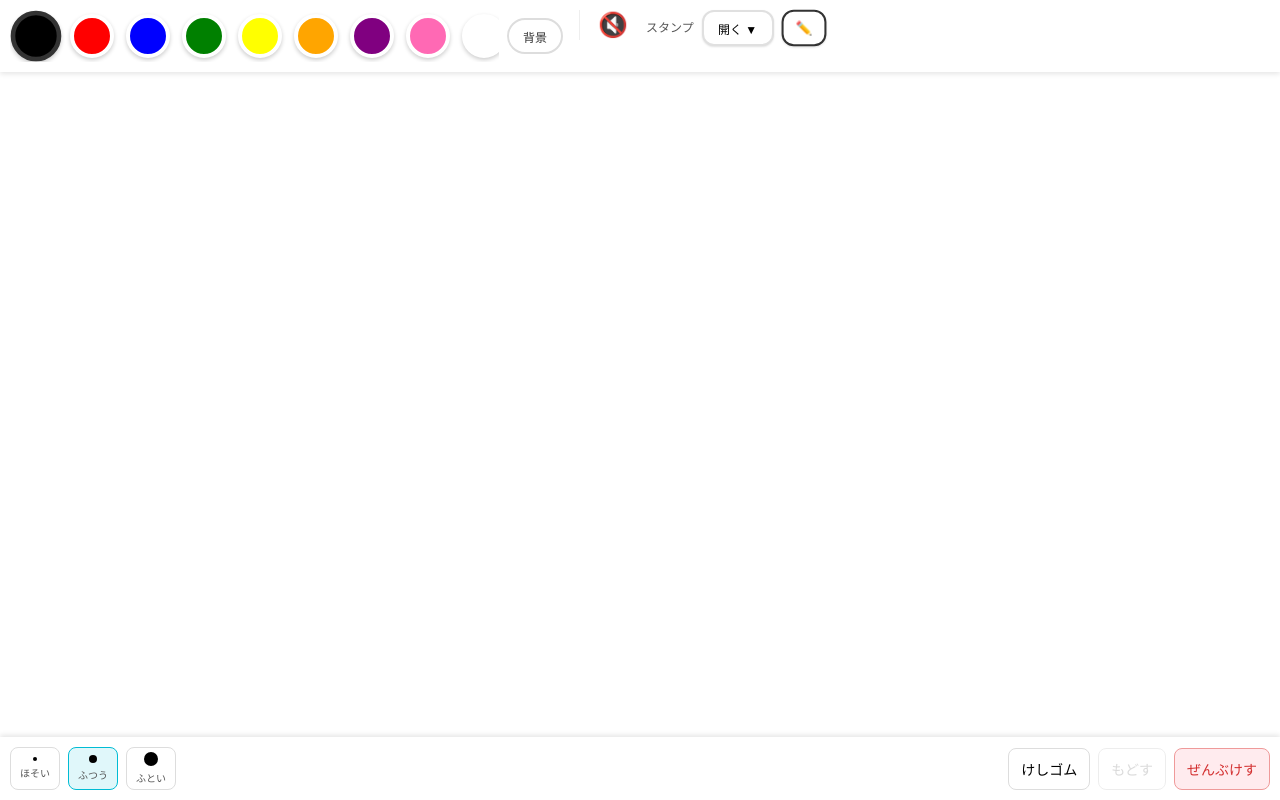
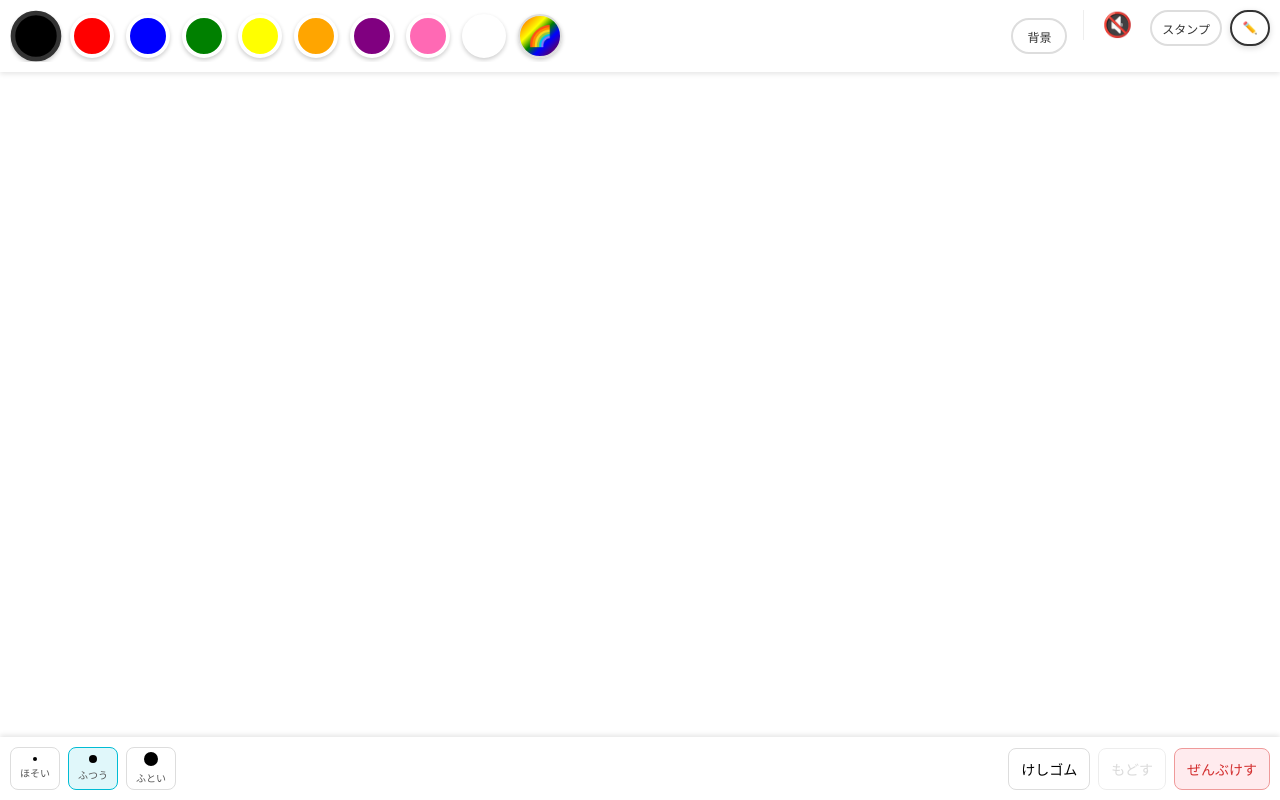
Before and after one commit to santa928/kidsPaint, a React (Vite) app: page / in a window 1280 px wide. Built offline with nearby package versions, Linux system fonts and the light colour scheme.

Commit message:
スタンプUIを背景ポップオーバー方式に統一

```diff
--- a/src/App.css
+++ b/src/App.css
@@ -29,20 +29,6 @@
   z-index: 0;
 }
 
-.app-container.stamp-panel-open .canvas-area {
-  pointer-events: none;
-}
-
-.stamp-overlay-mask {
-  position: fixed;
-  top: var(--top-bar-height, 60px);
-  left: 0;
-  right: 0;
-  bottom: 0;
-  background: rgba(255, 255, 255, 0.01);
-  z-index: 30;
-}
-
 .bottom-bar {
   flex: 0 0 auto;
   padding: 10px;
--- a/src/App.tsx
+++ b/src/App.tsx
@@ -162,7 +162,7 @@
   } as CSSProperties;
 
   return (
-    <div className={`app-container ${isStampPanelOpen ? 'stamp-panel-open' : ''}`} style={appStyle}>
+    <div className="app-container" style={appStyle}>
       <header className="top-bar" ref={topBarRef}>
         <ColorPicker
           selectedColor={color}
@@ -184,14 +184,6 @@
           onToggleOpen={() => setIsStampPanelOpen((prev) => !prev)}
         />
       </header>
-
-      {isStampPanelOpen && (
-        <div
-          className="stamp-overlay-mask"
-          onClick={() => setIsStampPanelOpen(false)}
-          aria-hidden="true"
-        />
-      )}
 
       <main className="canvas-area">
         <Canvas
--- a/src/components/StampPicker.css
+++ b/src/components/StampPicker.css
@@ -1,52 +1,76 @@
 .stamp-picker-container {
-    display: flex;
-    flex-direction: column;
-    gap: 6px;
-    flex: 1;
-    min-width: 260px;
-}
-
-.stamp-header {
     display: flex;
     align-items: center;
     gap: 8px;
-    flex-wrap: wrap;
 }
 
-.stamp-title {
-    font-size: 12px;
-    color: #555;
-    font-weight: 600;
+.stamp-row {
+    display: flex;
+    align-items: center;
+    gap: 8px;
 }
 
-.stamps-scroll {
+.stamp-toggle-btn,
+.stamp-draw-btn {
+    height: 36px;
+    border-radius: 18px;
+    border: 2px solid #ddd;
+    background: #fff;
+    color: #333;
+    font-size: 12px;
+    font-weight: 600;
+    cursor: pointer;
+}
+
+.stamp-toggle-btn {
+    min-width: 56px;
+    padding: 0 10px;
+    white-space: nowrap;
+}
+
+.stamp-draw-btn {
+    min-width: 40px;
+    padding: 0 10px;
+}
+
+.stamp-toggle-btn.active,
+.stamp-draw-btn.active {
+    border-color: #333;
+    box-shadow: 0 2px 6px rgba(0, 0, 0, 0.15);
+}
+
+.stamp-popover {
+    position: fixed;
+    top: calc(var(--top-bar-height, 60px) + 6px);
+    left: 10px;
+    right: 10px;
+    background: #fff;
+    border-radius: 14px;
+    padding: 6px 8px;
+    box-shadow: 0 6px 14px rgba(0, 0, 0, 0.15);
+    z-index: 35;
+}
+
+.stamp-items-scroll {
     display: flex;
     overflow-x: auto;
     overflow-y: hidden;
     gap: 10px;
-    padding: 8px 10px;
+    padding: 2px 4px;
     scrollbar-width: none;
-    position: fixed;
-    top: calc(var(--top-bar-height, 60px) + 6px);
-    left: 10px;
-    right: 10px;
-    max-width: calc(100vw - 20px);
-    background: #ffffff;
-    border: 2px solid #e0e0e0;
-    border-radius: 12px;
-    box-shadow: 0 6px 16px rgba(0, 0, 0, 0.12);
-    z-index: 30;
-    pointer-events: auto;
+    min-width: 0;
+    width: 100%;
     touch-action: pan-x;
     -webkit-overflow-scrolling: touch;
     overscroll-behavior-x: contain;
+    overscroll-behavior-y: none;
 }
 
-.stamps-scroll::-webkit-scrollbar {
+.stamp-items-scroll::-webkit-scrollbar {
     display: none;
 }
 
-.stamp-chip {
+.stamp-item-chip {
     display: inline-flex;
     align-items: center;
     justify-content: center;
@@ -55,33 +79,16 @@
     height: 44px;
     border-radius: 12px;
     border: 2px solid #e0e0e0;
-    background: #ffffff;
+    background: #fff;
     box-shadow: 0 1px 2px rgba(0, 0, 0, 0.12);
     padding: 6px 8px;
     cursor: pointer;
     flex-shrink: 0;
 }
 
-.stamp-chip.selected {
+.stamp-item-chip.selected {
     border-color: #333;
     transform: scale(1.02);
-}
-
-.stamp-chip.draw-mode {
-    min-width: 44px;
-    height: 36px;
-    padding: 2px 6px;
-}
-
-.stamp-chip.stamp-toggle {
-    min-width: 72px;
-    height: 36px;
-    padding: 2px 8px;
-    font-size: 12px;
-}
-
-.stamp-chip.stamp-toggle.open {
-    border-color: #333;
 }
 
 .stamp-icon {
--- a/src/components/StampPicker.tsx
+++ b/src/components/StampPicker.tsx
@@ -28,19 +28,20 @@
     onToggleOpen,
 }) => {
     return (
-        <div className={`stamp-picker-container ${isOpen ? 'open' : 'closed'}`}>
-            <div className="stamp-header">
-                <span className="stamp-title">スタンプ</span>
+        <div className="stamp-picker-container">
+            <div className="stamp-row">
                 <button
-                    className={`stamp-chip stamp-toggle ${isOpen ? 'open' : ''}`}
+                    type="button"
+                    className={`stamp-toggle-btn ${isOpen ? 'active' : ''}`}
                     onClick={onToggleOpen}
                     aria-expanded={isOpen}
-                    aria-label={isOpen ? 'スタンプ一覧を閉じる' : 'スタンプ一覧を開く'}
+                    aria-controls="stamp-popover"
                 >
-                    {isOpen ? '閉じる ▲' : '開く ▼'}
+                    スタンプ
                 </button>
                 <button
-                    className={`stamp-chip draw-mode ${!isStampMode ? 'selected' : ''}`}
+                    type="button"
+                    className={`stamp-draw-btn ${!isStampMode ? 'active' : ''}`}
                     onClick={onSelectDrawMode}
                     aria-label="おえかきモード"
                 >
@@ -48,11 +49,13 @@
                 </button>
             </div>
             {isOpen && (
-                <div className="stamps-scroll">
+                <div className="stamp-popover" id="stamp-popover">
+                    <div className="stamp-items-scroll">
                         {stamps.map((stamp) => (
                             <button
                                 key={stamp.id}
-                            className={`stamp-chip ${isStampMode && selectedStamp === stamp.id ? 'selected' : ''}`}
+                                type="button"
+                                className={`stamp-item-chip ${isStampMode && selectedStamp === stamp.id ? 'selected' : ''}`}
                                 onClick={() => onSelectStamp(stamp.id)}
                                 aria-label={stamp.label}
                             >
@@ -61,6 +64,7 @@
                             </button>
                         ))}
                     </div>
+                </div>
             )}
         </div>
     );
```
Lines whose indentation alone changed are shown as unchanged.
